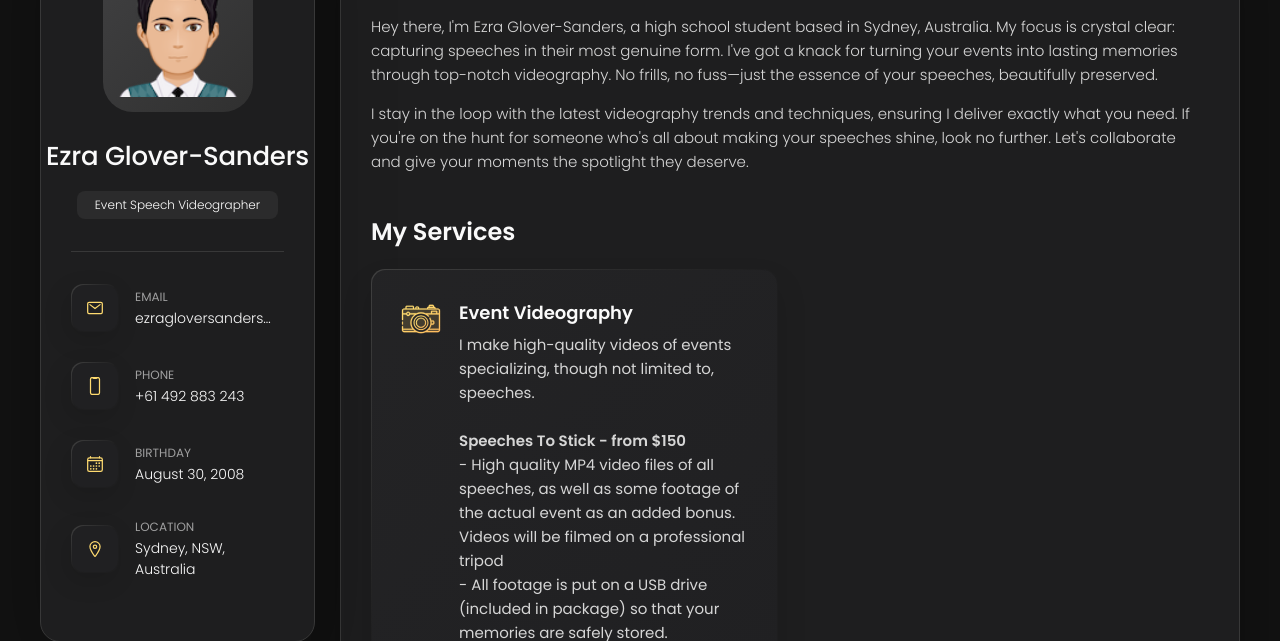
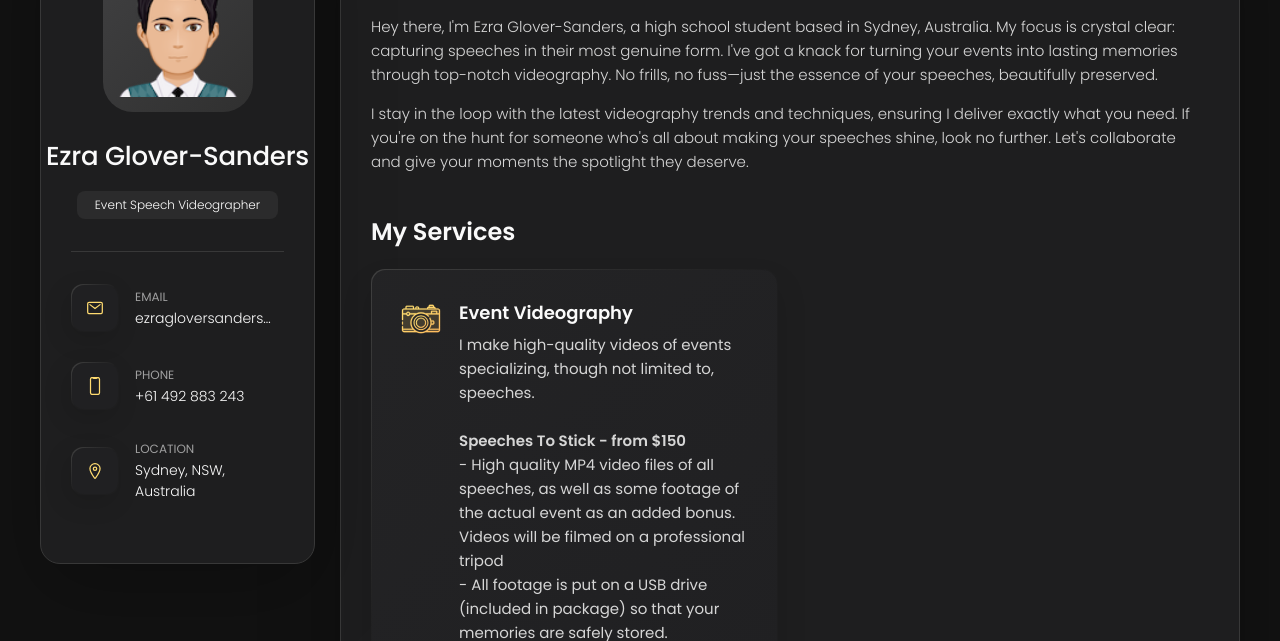
Before and after one commit to ezradevs/portfolio, a plain HTML site: page index.html in a window 1280 px wide. Shown: the part 159-800 px from the top of the page. Drawn offline with nearby package versions, Linux system fonts and the light colour scheme.

Commit message:
Update index.html

```diff
--- a/index.html
+++ b/index.html
@@ -89,20 +89,6 @@
               <p class="contact-title">Phone</p>
 
               <a href="tel:+12133522795" class="contact-link">+61 492 883 243</a>
-            </div>
-
-          </li>
-
-          <li class="contact-item">
-
-            <div class="icon-box">
-              <ion-icon name="calendar-outline"></ion-icon>
-            </div>
-
-            <div class="contact-info">
-              <p class="contact-title">Birthday</p>
-
-              <time datetime="2008-08-30">August 30, 2008</time>
             </div>
 
           </li>
```
